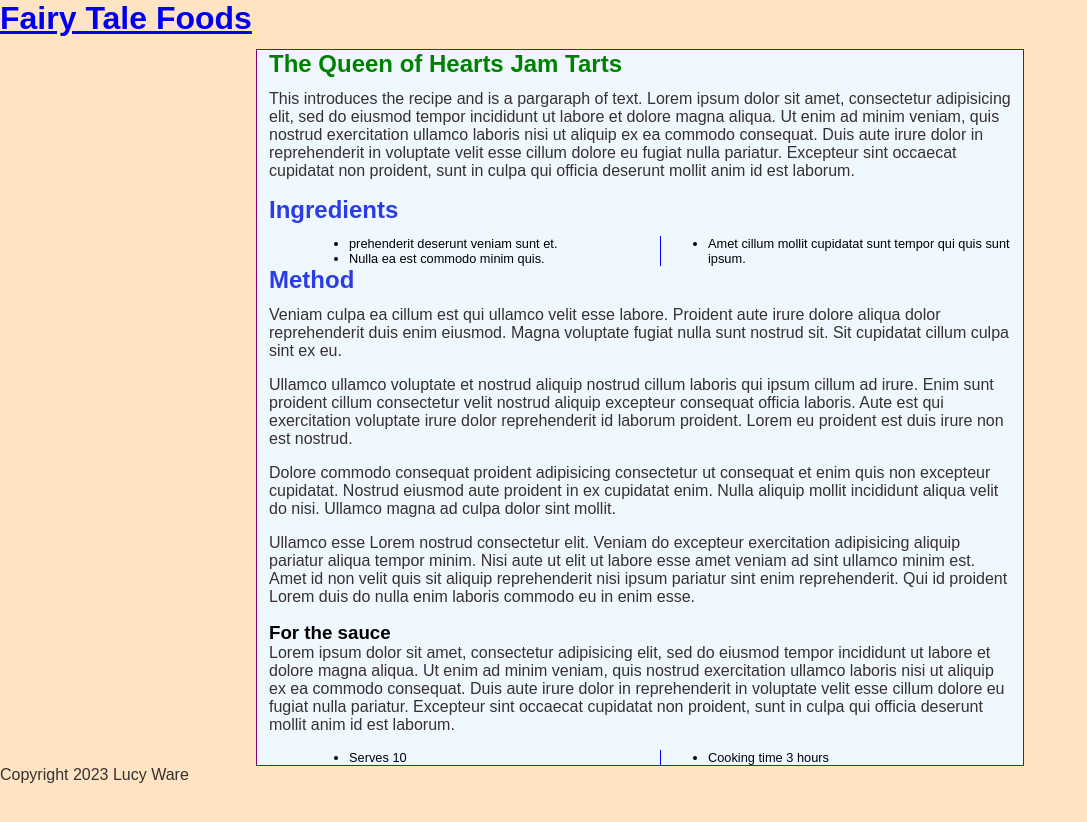
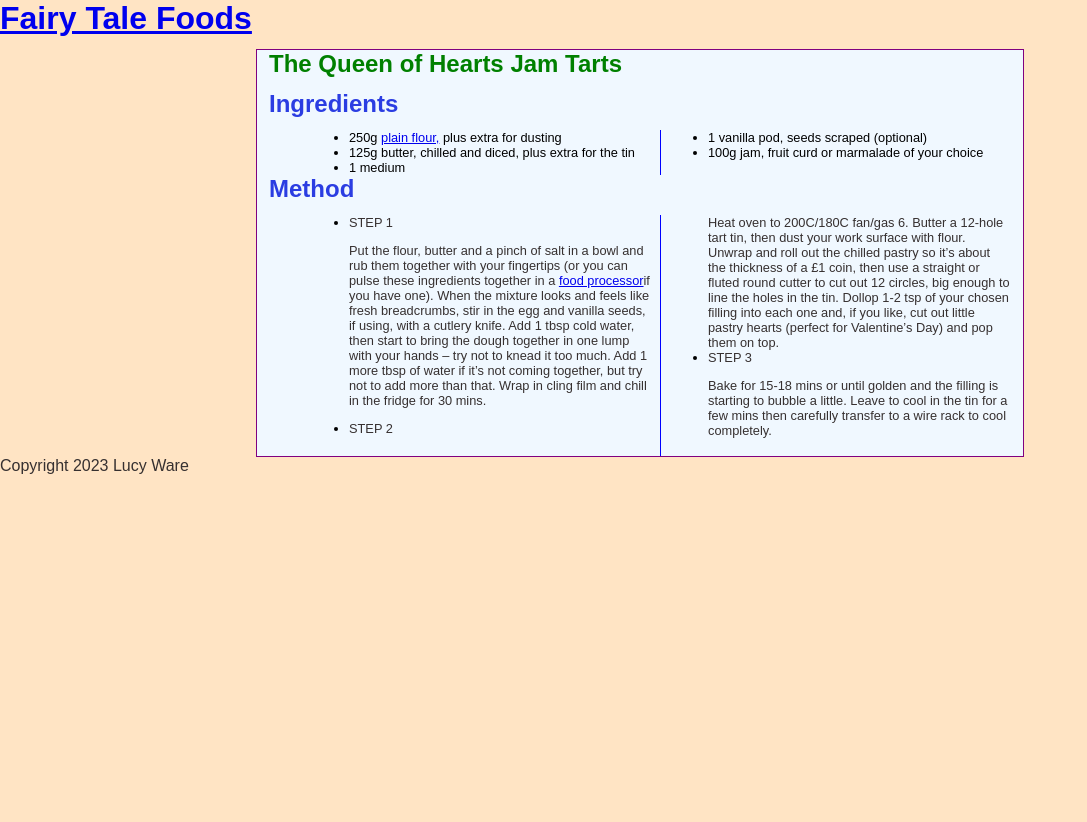
Before and after one commit to Lucyware/Fairytalefoods, a Jekyll site: the page built from _recipes/recipe2.md, in a window 1280 px wide. Shown: the top 822 px of the page, without its empty margins (0-1087 px from the left). Built offline with Jekyll 4.4.1, drawn with Linux system fonts in a browser that asks for light colours.

Commit message:
Update Recipe “recipe2”

```diff
--- a/_recipes/recipe2.md
+++ b/_recipes/recipe2.md
@@ -5,28 +5,24 @@ order: 1
 layout: recipe
 published: true
 ---
-This introduces the recipe and is a pargaraph of text. Lorem ipsum dolor sit amet, consectetur adipisicing elit, sed do eiusmod tempor incididunt ut labore et dolore magna aliqua. Ut enim ad minim veniam, quis nostrud exercitation ullamco laboris nisi ut aliquip ex ea commodo consequat. Duis aute irure dolor in reprehenderit in voluptate velit esse cillum dolore eu fugiat nulla pariatur. Excepteur sint occaecat cupidatat non proident, sunt in culpa qui officia deserunt mollit anim id est laborum.
+
 
 ## Ingredients
 
-- prehenderit deserunt veniam sunt et.
-- Nulla ea est commodo minim quis.
-- Amet cillum mollit cupidatat sunt tempor qui quis sunt ipsum.
+* 250g [plain flour,](https://www.bbcgoodfood.com/glossary/flour-glossary) plus extra for dusting
+* 125g butter, chilled and diced, plus extra for the tin
+* 1 medium
+* 1 vanilla pod, seeds scraped (optional)
+* 100g jam, fruit curd or marmalade of your choice
 
 ## Method
 
-Veniam culpa ea cillum est qui ullamco velit esse labore. Proident aute irure dolore aliqua dolor reprehenderit duis enim eiusmod. Magna voluptate fugiat nulla sunt nostrud sit. Sit cupidatat cillum culpa sint ex eu.
+* STEP 1
 
-Ullamco ullamco voluptate et nostrud aliquip nostrud cillum laboris qui ipsum cillum ad irure. Enim sunt proident cillum consectetur velit nostrud aliquip excepteur consequat officia laboris. Aute est qui exercitation voluptate irure dolor reprehenderit id laborum proident. Lorem eu proident est duis irure non est nostrud.
+  Put the flour, butter and a pinch of salt in a bowl and rub them together with your fingertips (or you can pulse these ingredients together in a [food processor](https://www.bbcgoodfood.com/review/best-food-processors)if you have one). When the mixture looks and feels like fresh breadcrumbs, stir in the egg and vanilla seeds, if using, with a cutlery knife. Add 1 tbsp cold water, then start to bring the dough together in one lump with your hands – try not to knead it too much. Add 1 more tbsp of water if it’s not coming together, but try not to add more than that. Wrap in cling film and chill in the fridge for 30 mins.
+* STEP 2
 
-Dolore commodo consequat proident adipisicing consectetur ut consequat et enim quis non excepteur cupidatat. Nostrud eiusmod aute proident in ex cupidatat enim. Nulla aliquip mollit incididunt aliqua velit do nisi. Ullamco magna ad culpa dolor sint mollit.
+  Heat oven to 200C/180C fan/gas 6. Butter a 12-hole tart tin, then dust your work surface with flour. Unwrap and roll out the chilled pastry so it’s about the thickness of a £1 coin, then use a straight or fluted round cutter to cut out 12 circles, big enough to line the holes in the tin. Dollop 1-2 tsp of your chosen filling into each one and, if you like, cut out little pastry hearts (perfect for Valentine's Day) and pop them on top.
+* STEP 3
 
-Ullamco esse Lorem nostrud consectetur elit. Veniam do excepteur exercitation adipisicing aliquip pariatur aliqua tempor minim. Nisi aute ut elit ut labore esse amet veniam ad sint ullamco minim est. Amet id non velit quis sit aliquip reprehenderit nisi ipsum pariatur sint enim reprehenderit. Qui id proident Lorem duis do nulla enim laboris commodo eu in enim esse.
-
-### For the sauce
-
-Lorem ipsum dolor sit amet, consectetur adipisicing elit, sed do eiusmod tempor incididunt ut labore et dolore magna aliqua. Ut enim ad minim veniam, quis nostrud exercitation ullamco laboris nisi ut aliquip ex ea commodo consequat. Duis aute irure dolor in reprehenderit in voluptate velit esse cillum dolore eu fugiat nulla pariatur. Excepteur sint occaecat cupidatat non proident, sunt in culpa qui officia deserunt mollit anim id est laborum.
-
-
-- Serves 10
-- Cooking time 3 hours
+  Bake for 15-18 mins or until golden and the filling is starting to bubble a little. Leave to cool in the tin for a few mins then carefully transfer to a wire rack to cool completely.
```
